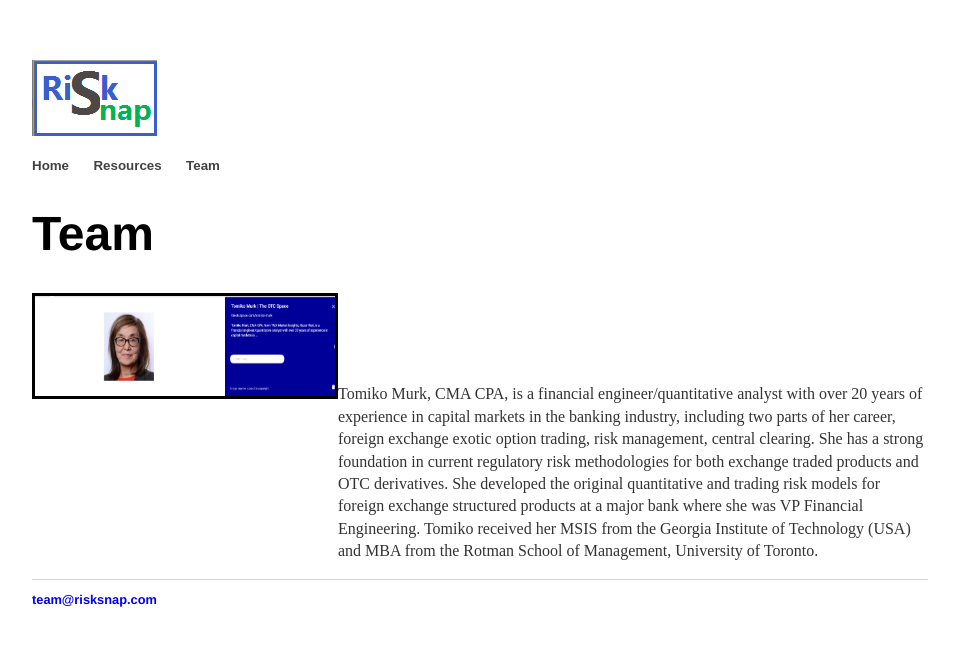
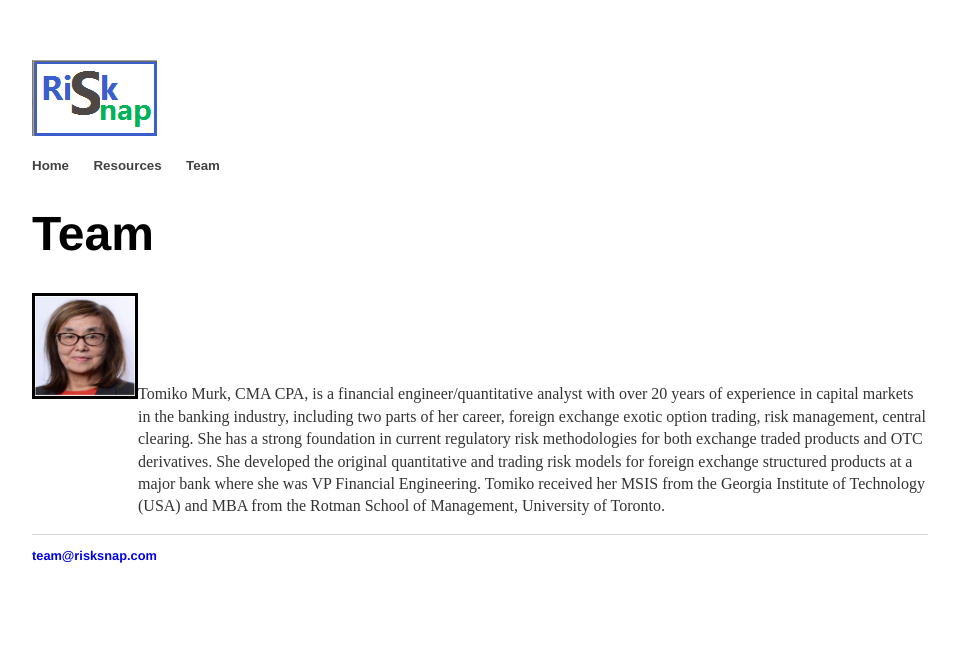
Before and after one commit to risksnap/RiskSnap, a Jekyll site: the page built from team/index.html, in a window 1280 px wide. Shown: the top 646 px of the page, without its empty margins (160-1119 px from the left). Built offline with Jekyll 4.4.1, drawn with Linux system fonts in a browser that asks for light colours.

Commit message:
Update team page

```diff
--- a/team/index.html
+++ b/team/index.html
@@ -7,7 +7,7 @@ layout: default
     <div class="table">
             <div class="table-row">
                 <div class="table-body-cell">
-            <img alt="risksnap-icon" src="/images/TomikoMurk.png" border=3 height=100 width=300/>
+            <img alt="risksnap-icon" src="/images/TomikoMurk.jpg" border=3 height=100 width=100/>
                 </div>
                 <div class="table-body-cell">
     <p>Tomiko Murk, CMA CPA, is a financial engineer/quantitative analyst with over 20 years of
```
Also changed, not shown: images/TomikoMurk.JPG (added), images/TomikoMurk.png (deleted).
